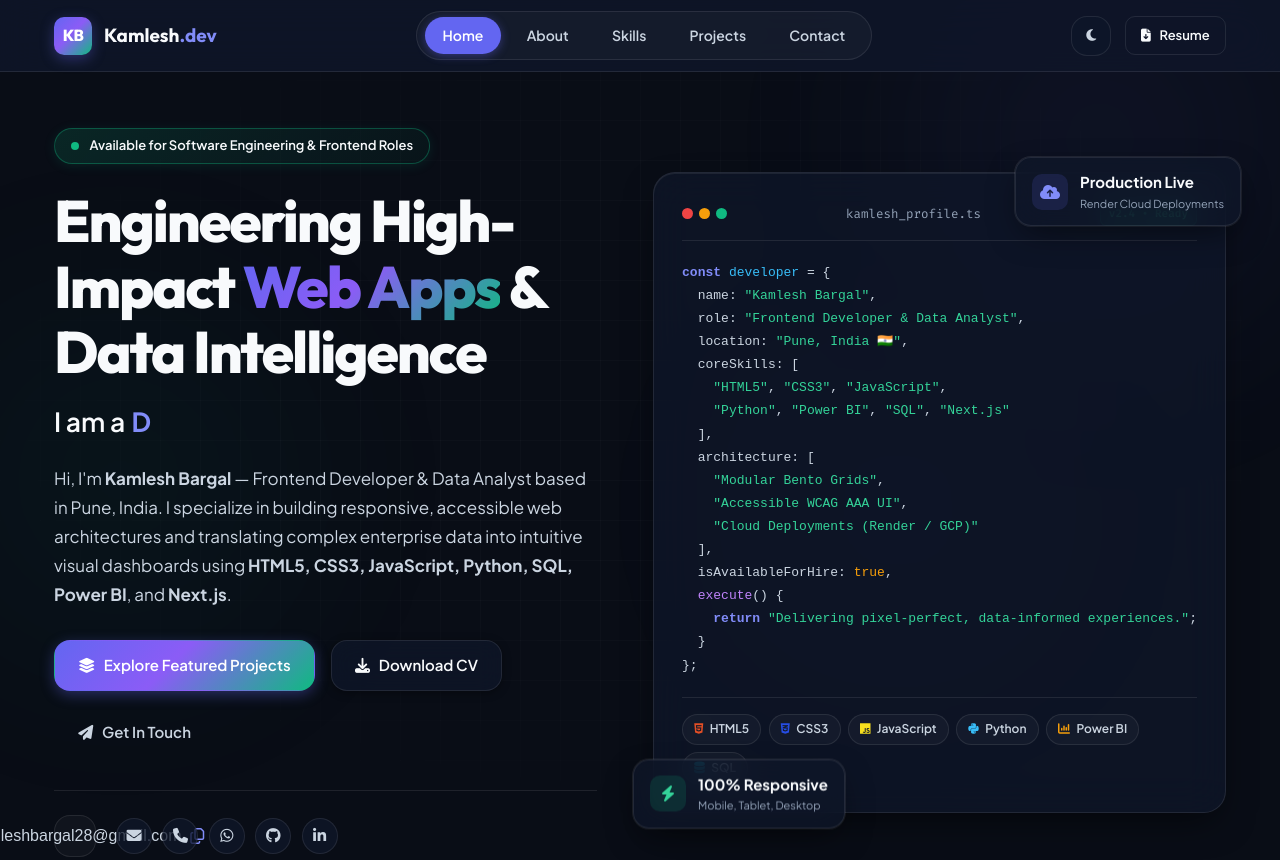
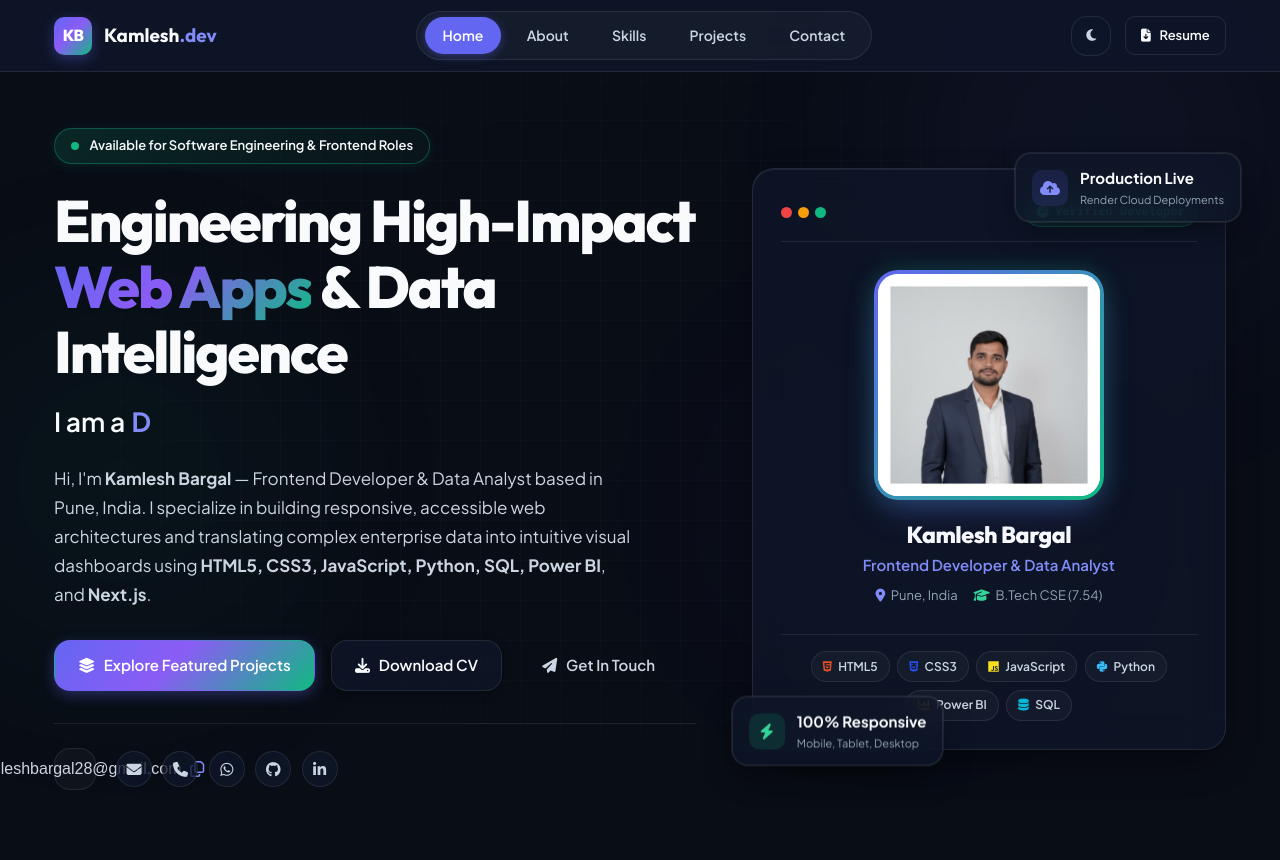
Before and after one commit to kamleshbargal/portfolio, a plain HTML site: page index.html in a window 1280 px wide. Shown: the top 860 px of the page. Drawn offline with Linux system fonts and the light colour scheme.

Commit message:
Add professional profile photo in Home hero section replacing code snippet card

```diff
--- a/css/style.css
+++ b/css/style.css
@@ -854,6 +854,108 @@
   color: var(--text-secondary);
 }
 
+/* Hero Profile Photo Showcase */
+.hero-profile-bento {
+  display: flex;
+  flex-direction: column;
+  align-items: center;
+  text-align: center;
+}
+
+.profile-card-header {
+  width: 100%;
+  display: flex;
+  align-items: center;
+  justify-content: space-between;
+  margin-bottom: 1.25rem;
+  padding-bottom: 0.85rem;
+  border-bottom: 1px solid var(--border-subtle);
+}
+
+.profile-verified-badge {
+  display: inline-flex;
+  align-items: center;
+  gap: 0.4rem;
+  font-family: var(--font-mono);
+  font-size: 0.75rem;
+  font-weight: 600;
+  color: var(--accent-emerald-light);
+  background: rgba(16, 185, 129, 0.12);
+  border: 1px solid rgba(16, 185, 129, 0.25);
+  padding: 0.25rem 0.7rem;
+  border-radius: var(--radius-full);
+}
+
+.hero-photo-wrapper {
+  position: relative;
+  width: 230px;
+  height: 230px;
+  margin: 0.5rem auto 1.25rem auto;
+  border-radius: 24px;
+  padding: 4px;
+  background: linear-gradient(135deg, var(--accent-indigo) 0%, var(--accent-emerald) 100%);
+  box-shadow: 0 14px 35px -8px rgba(99, 102, 241, 0.4), 0 0 25px rgba(16, 185, 129, 0.25);
+}
+
+.hero-profile-image {
+  width: 100%;
+  height: 100%;
+  object-fit: cover;
+  object-position: center top;
+  border-radius: 20px;
+  display: block;
+  background-color: #f1f5f9;
+  transition: transform var(--transition-normal);
+}
+
+.hero-profile-bento:hover .hero-profile-image {
+  transform: scale(1.03);
+}
+
+.hero-profile-info {
+  margin-bottom: 0.75rem;
+}
+
+.hero-profile-name {
+  font-size: 1.45rem;
+  font-weight: 800;
+  color: var(--text-primary);
+  margin-bottom: 0.25rem;
+  letter-spacing: -0.02em;
+}
+
+.hero-profile-title {
+  font-size: 0.9375rem;
+  font-weight: 600;
+  color: var(--accent-indigo-light);
+  margin-bottom: 0.45rem;
+}
+
+.hero-profile-meta {
+  display: flex;
+  align-items: center;
+  justify-content: center;
+  flex-wrap: wrap;
+  gap: 1rem;
+  font-size: 0.8125rem;
+  color: var(--text-muted);
+}
+
+.hero-profile-meta span {
+  display: inline-flex;
+  align-items: center;
+  gap: 0.35rem;
+}
+
+.hero-profile-bento .code-card-footer {
+  width: 100%;
+  margin-top: 1rem;
+}
+
+.hero-profile-bento .tech-pill-stack {
+  justify-content: center;
+}
+
 /* Floating Metric Badges */
 .floating-badge {
   position: absolute;
--- a/index.html
+++ b/index.html
@@ -137,38 +137,32 @@
             </div>
           </div>
 
-          <!-- Hero Visual: Modern Bento Profile & Interactive Code Mockup -->
+          <!-- Hero Visual: Professional Profile Photo Showcase -->
           <div class="hero-visual">
-            <div class="hero-bento-card">
-              <div class="code-card-header">
+            <div class="hero-bento-card hero-profile-bento">
+              <div class="profile-card-header">
                 <div class="window-dots">
                   <span class="dot dot-red"></span>
                   <span class="dot dot-yellow"></span>
                   <span class="dot dot-green"></span>
                 </div>
-                <div class="window-title">kamlesh_profile.ts</div>
-                <div class="window-badge">v2.4 • Ready</div>
+                <div class="profile-verified-badge">
+                  <i class="fa-solid fa-circle-check"></i>
+                  <span>Verified Developer</span>
+                </div>
               </div>
 
-              <div class="code-card-body">
-                <pre><code><span class="code-keyword">const</span> <span class="code-var">developer</span> = {
-  <span class="code-prop">name</span>: <span class="code-string">"Kamlesh Bargal"</span>,
-  <span class="code-prop">role</span>: <span class="code-string">"Frontend Developer &amp; Data Analyst"</span>,
-  <span class="code-prop">location</span>: <span class="code-string">"Pune, India 🇮🇳"</span>,
-  <span class="code-prop">coreSkills</span>: [
-    <span class="code-string">"HTML5"</span>, <span class="code-string">"CSS3"</span>, <span class="code-string">"JavaScript"</span>,
-    <span class="code-string">"Python"</span>, <span class="code-string">"Power BI"</span>, <span class="code-string">"SQL"</span>, <span class="code-string">"Next.js"</span>
-  ],
-  <span class="code-prop">architecture</span>: [
-    <span class="code-string">"Modular Bento Grids"</span>,
-    <span class="code-string">"Accessible WCAG AAA UI"</span>,
-    <span class="code-string">"Cloud Deployments (Render / GCP)"</span>
-  ],
-  <span class="code-prop">isAvailableForHire</span>: <span class="code-bool">true</span>,
-  <span class="code-function">execute</span>() {
-    <span class="code-keyword">return</span> <span class="code-string">"Delivering pixel-perfect, data-informed experiences."</span>;
-  }
-};</code></pre>
+              <div class="hero-photo-wrapper">
+                <img src="assets/images/kamlesh-profile.jpg" alt="Kamlesh Bargal - Frontend Developer &amp; Data Analyst" class="hero-profile-image">
+              </div>
+
+              <div class="hero-profile-info">
+                <h3 class="hero-profile-name">Kamlesh Bargal</h3>
+                <p class="hero-profile-title">Frontend Developer &amp; Data Analyst</p>
+                <div class="hero-profile-meta">
+                  <span><i class="fa-solid fa-location-dot" style="color: var(--accent-indigo-light);"></i> Pune, India</span>
+                  <span><i class="fa-solid fa-graduation-cap" style="color: var(--accent-emerald-light);"></i> B.Tech CSE (7.54)</span>
+                </div>
               </div>
 
               <div class="code-card-footer">
```
Also changed, not shown: assets/images/kamlesh-profile.jpg (added).
